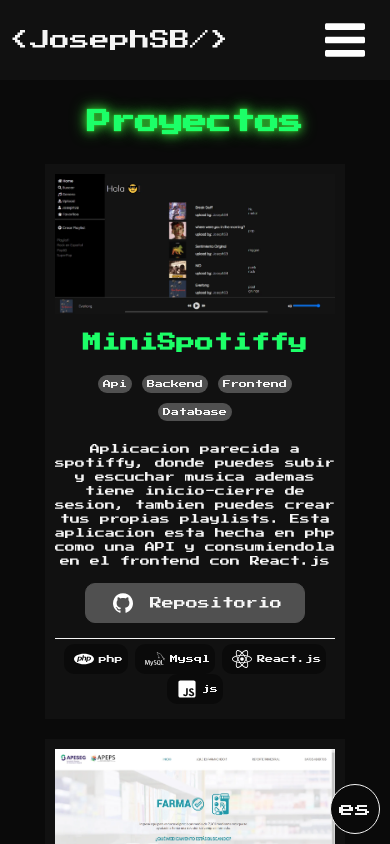
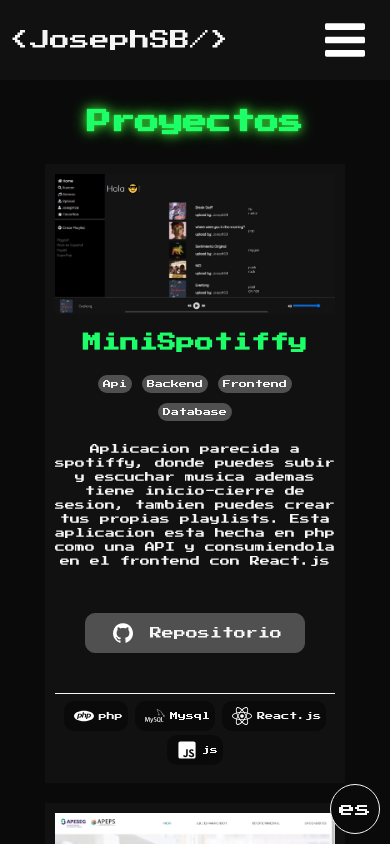
Before and after one commit to JosephSB/WebsiteV2, a Next.js app: page /Proyects in a window 390 px wide. Shown: the top 844 px of the page. Built offline with nearby package versions, Linux system fonts and the light colour scheme.

Commit message:
corregi header responsive, mejore las cards y arregle footer

```diff
--- a/Components/Buttons/BtnBarrResponsive.js
+++ b/Components/Buttons/BtnBarrResponsive.js
@@ -1,12 +1,19 @@
-import { useState } from "react";
+import { useState,useEffect } from "react";
+import { useRouter } from 'next/router';
 import IconSvg from "../Items/IconSvg";
 
 const BtnBarrResponsive = ({content}) =>{
     const [close, setClose] = useState(false);
+    const router = useRouter();
+
     const handleClick = () => {
         setClose(!close);
         content && content.current.classList.toggle('Header_Nav-Responsive');
     }
+
+    useEffect(() => {
+        if(close) handleClick()
+    }, [router.pathname]);
 
     return(
         <div onClick={handleClick} className="Header_Barr">
--- a/Scss/Components/_cards.scss
+++ b/Scss/Components/_cards.scss
@@ -48,6 +48,8 @@
     background-color: $BgColor2;
     border-radius: 10px;
     padding: 5px;
+    margin: 2px;
+    height: 30px;
     @include flex-center;
 }
 
@@ -56,6 +58,7 @@
 .CardProyect{
     width: 300px;
     text-align: center;
+    min-height: 560px;
     padding: 10px;
     background-color: $BgColor;
     margin: 10px;
@@ -63,6 +66,9 @@
 .CardProyect_Content,.CardProyect_MenuTags,.CardProyect_footer,
 .CardProyect_Links{
     width: 100%;
+}
+.CardProyect_Content{
+    min-height: 240px;
 }
 .CardProyect_Tittle{
     color: $TextColorPrincipal;
@@ -89,10 +95,12 @@
 }
 .CardProyect_Links{
     margin: 10px 0;
+    height: 100px;
 }
 .CardProyect_footer{
     border-top: 1px solid $textColor;
     color: $textColor;
+    height: 80px;
     display: flex;
     justify-content: space-around;
     flex-wrap: wrap;
--- a/Scss/Components/_layouts.scss
+++ b/Scss/Components/_layouts.scss
@@ -109,6 +109,7 @@
 .Footer{
     width: 100%;
     background-color: $BgColor;
+    margin-top: auto;
 }
 .Footer_Content{
     width: 100%;
--- a/Scss/main.scss
+++ b/Scss/main.scss
@@ -1,6 +1,13 @@
 $Font: 'Press Start 2P', cursive;
 $Font2: Verdana, Geneva, Tahoma, sans-serif;
 $TextColorPrincipal: rgb(28, 255, 104);
+$BgColor: rgb(17, 17, 17);
+$BgColor2: rgb(10, 10, 10);
+$ColorSecondary: rgb(80, 80, 80);
+$Color3: rgb(24, 24, 24);
+//rgb(28, 255, 104);
+//rgb(28, 172, 255);
+$textColor: whitesmoke ;
 
 html,
 body {
@@ -8,12 +15,18 @@
   margin: 0;
   font-family: $Font;
 }
+body #__next{
+  display: flex;
+  flex-direction: column;
+  min-height: 100vh;
+}
 * {
   box-sizing: border-box;
 }
 a{
   text-decoration: none;
 }
+/*------------SCROLL----------------*/
 ::-webkit-scrollbar{
   width: .30rem;
   background-color: rgb(17, 17, 17);
@@ -24,26 +37,15 @@
   border-radius: .5rem;
 }
 
+
+/*------------SCROLL----------------*/
+@import './globals';
+@import './Decorators/decorators';
+@import './Mixins/mixin';
+@import './Components/components';
+@import './Pages/pages';
 .Dark{
-   //false ligth- true dark;
-  $BgColor: rgb(17, 17, 17);
-  $BgColor2: rgb(10, 10, 10);
-  $ColorSecondary: rgb(80, 80, 80);
-  $Color3: rgb(24, 24, 24);
-  //rgb(28, 255, 104);
-  //rgb(28, 172, 255);
-  $textColor: whitesmoke ;
-
-
-
   background-color: $BgColor2;
-
-  /*------------SCROLL----------------*/
-  @import './globals';
-  @import './Decorators/decorators';
-  @import './Mixins/mixin';
-  @import './Components/components';
-  @import './Pages/pages';
   .active{
     color: $textColor;
   }
@@ -59,6 +61,7 @@
     background-blend-mode: multiply;
   }
 }
+
 .Ligth{
   $BgColor: whitesmoke;
   $BgColor2: rgb(240, 240, 240);
@@ -68,6 +71,8 @@
   //rgb(28, 172, 255);
   $TextColorPrincipal: rgb(51, 199, 51);
   $textColor: rgb(49, 49, 49) ;
+
+  background-color: white;
 
   /*------------SCROLL----------------*/
   @import './globals';
--- a/pages/api/getProyects.js
+++ b/pages/api/getProyects.js
@@ -31,7 +31,7 @@
                 portada: "/Img/Proyects/ImgProyect2.webp",
                 name:"Farmacheck",
                 tags : ["Api","Frontend"],
-                description : "Proyecto hecho en react.js donde consumo una api con locaciones y precios de medicamentos.",
+                description : "Proyecto hecho en react.js donde consumo una api con locaciones y precios de medicamentos, en esta aplicacion puedes seleccionar tu ubicacion y encontrar los medicamentos con el mejor precio.",
                 Repositorio: "",
                 Demo: "https://farmacheck.preciso.pe/",
                 technologies:[
```
Also changed, not shown: PORTAFOLIO.txt (added).
